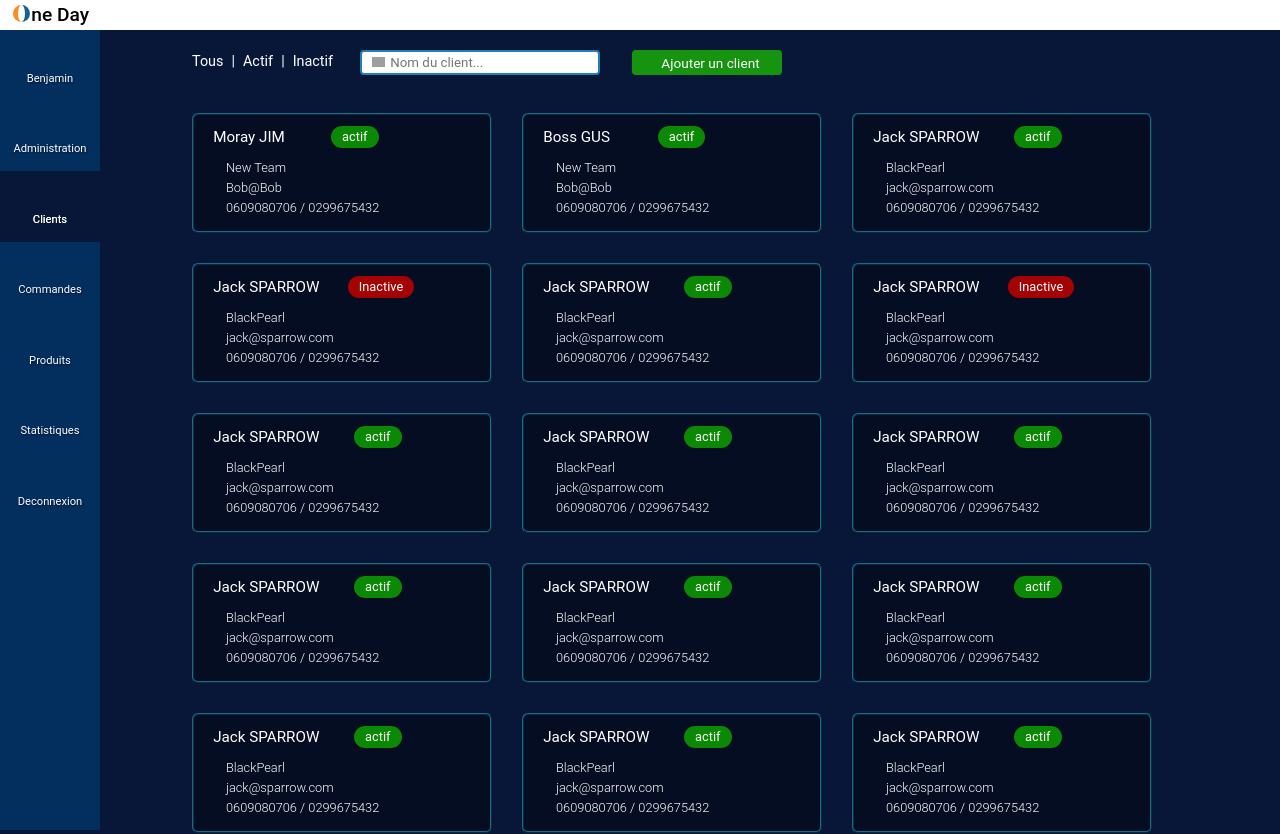
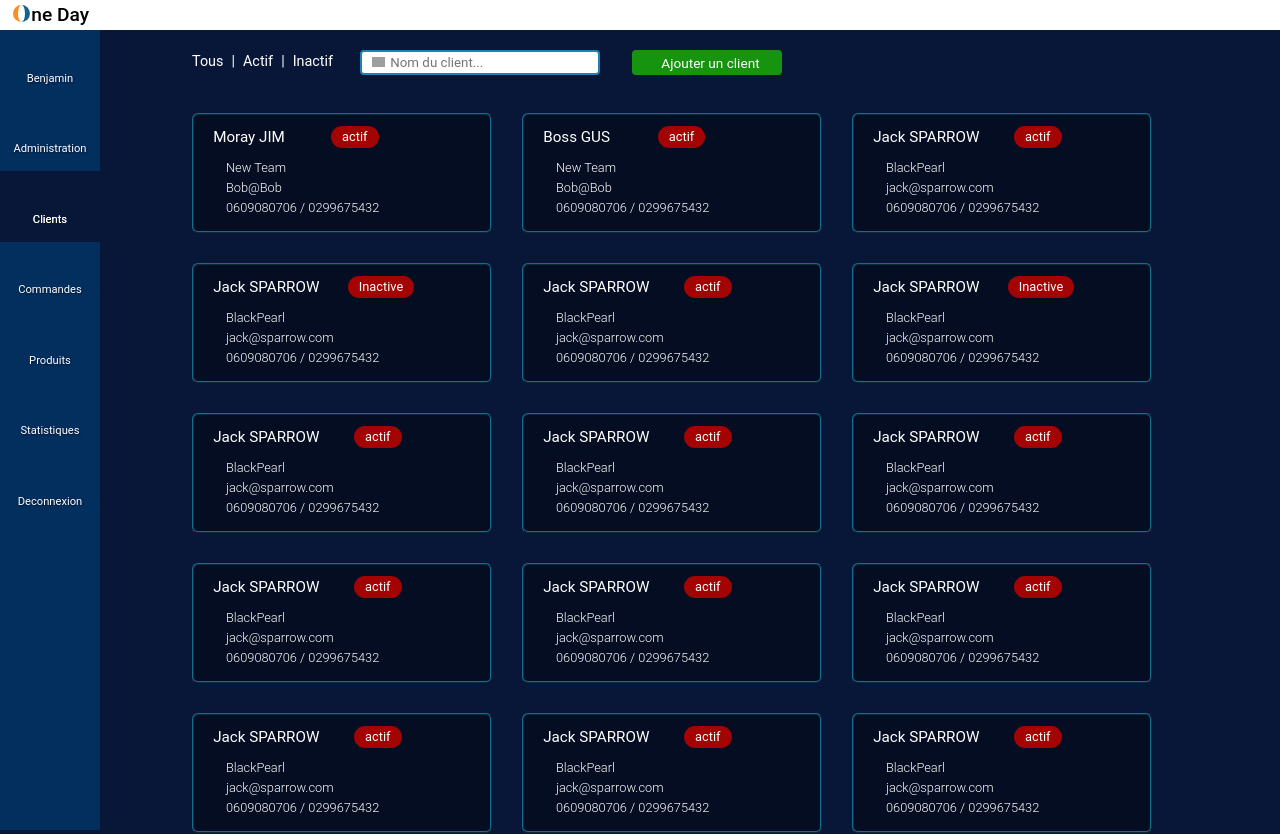
Before and after one commit to CGERARD35/projet-EPSI-angular, an Angular app: page /clients/list in a window 1280 px wide. Shown: the top 834 px of the page. Built offline with nearby package versions, Linux system fonts and the light colour scheme; data requests are answered from the project's data file; grey boxes are pictures that could not be loaded; some icons are missing.

Commit message:
MàJ actif-inactif

```diff
--- a/src/app/admin/pages/page-user-management-list/page-user-management-list.component.scss
+++ b/src/app/admin/pages/page-user-management-list/page-user-management-list.component.scss
@@ -44,7 +44,7 @@
 
 
 
-.contact-active, .contact-inactif{
+.contact-active, .contact-inactive{
   background-color: var(--dark-green);
   font-weight: 400;
   color: var(--white);
@@ -54,7 +54,7 @@
   text-align: center;
 }
 
-.contact-inactif {
+.contact-inactive {
   background-color: var(--dark-red);
 }
 
--- a/src/app/clients/pages/page-add-client/page-add-client.component.html
+++ b/src/app/clients/pages/page-add-client/page-add-client.component.html
@@ -47,11 +47,11 @@
           <legend>Statut</legend>
           <div class="form-radio">
             <div class="radio-option">
-              <input type="radio" id="active" name="statut" value="actif"[(ngModel)]="newClient.statut">
+              <input type="radio" id="active" name="statut" value="Actif"[(ngModel)]="newClient.statut">
               <label for="active">Actif</label>
             </div>
             <div class="radio-option">
-              <input type="radio" id="inactive" name="statut" value="Inactive" [(ngModel)]="newClient.statut">
+              <input type="radio" id="inactive" name="statut" value="Inactif" [(ngModel)]="newClient.statut">
               <label for="inactive">Inactif</label>
             </div>
           </div>
--- a/src/app/clients/pages/page-clients-list/page-clients-list.component.html
+++ b/src/app/clients/pages/page-clients-list/page-clients-list.component.html
@@ -21,12 +21,12 @@
   <div class="card" *ngFor="let client of clients$ | async">
     <div class="contact-header">
       <p>{{client.prenom}} {{client.nom | uppercase}}</p>
-      <ng-container *ngIf="client.statut === 'actif' then active else inactive" ></ng-container>
+      <ng-container *ngIf="client.statut === 'Actif' then active else inactive" ></ng-container>
       <ng-template #active>
         <p class="contact-active">{{client.statut}}</p>
       </ng-template>
       <ng-template #inactive>
-        <p class="contact-inactif">{{client.statut}}</p>
+        <p class="contact-inactive">{{client.statut}}</p>
       </ng-template>
       <a class="fa-solid fa-trash-can" (click)="deleteClient(client.id)"></a>
       <a routerLink="../edit/{{client.id}}"title="Modifier le client"><i class="fa-solid fa-pen-to-square"></i></a>
--- a/src/app/clients/pages/page-edit-client/page-edit-client.component.html
+++ b/src/app/clients/pages/page-edit-client/page-edit-client.component.html
@@ -52,12 +52,12 @@
           <div class="form-radio">
             <div class="radio-option">
               <input type="radio" id="active" name="statut"
-                     value="Active" [(ngModel)]="client.statut" [checked]="client.statut === 'Active'">
+                     value="Actif" [(ngModel)]="client.statut" [checked]="client.statut === 'Active'">
               <label for="active">Actif</label>
             </div>
             <div class="radio-option">
               <input type="radio" id="inactive" name="statut"
-                     value="Inactive" [(ngModel)]="client.statut" [checked]="client.statut === 'Inactive'">
+                     value="Inactif" [(ngModel)]="client.statut" [checked]="client.statut === 'Inactive'">
               <label for="inactive">Inactif</label>
             </div>
           </div>
--- a/src/app/orders/pages/page-list-orders/page-list-orders.component.html
+++ b/src/app/orders/pages/page-list-orders/page-list-orders.component.html
@@ -28,7 +28,7 @@
         <p class="contact-active">{{order.statut}}</p>
       </ng-template>
       <ng-template #impayee>
-        <p class="contact-inactif">{{order.statut}}</p>
+        <p class="contact-inactive">{{order.statut}}</p>
       </ng-template>
       <a routerLink="../edit/{{order.id}}"title="Modifier la commande"><i class="fa-solid fa-pen-to-square"></i></a>
     </div>
--- a/src/app/products/pages/page-product-list/page-product-list.component.html
+++ b/src/app/products/pages/page-product-list/page-product-list.component.html
@@ -27,7 +27,7 @@
         <p class="contact-active">{{produit.statut}}</p>
       </ng-template>
       <ng-template #innactif>
-        <p class="contact-inactif">{{produit.statut}}</p>
+        <p class="contact-inactive">{{produit.statut}}</p>
       </ng-template>
       <div>
         <a routerLink="../edit/{{produit.id}}" title="Modifier le produit"><i class="fa-solid fa-pen-to-square"></i></a>
--- a/src/styles/_cards.scss
+++ b/src/styles/_cards.scss
@@ -166,7 +166,7 @@
       transform: translatey(-3px);
       border: .12rem ridge var(--flashy-green);
       box-shadow: 1px 5px 22px var(--black);
-      .contact-header .contact-inactif{
+      .contact-header .contact-inactive{
         animation: displayRed .9s infinite ease-in-out;
       }
     }
@@ -197,7 +197,7 @@
   padding: .8rem 1.2rem;
   color: var(--dark-blue);
   font-size: .95rem;
-  .contact-active, .contact-inactif{
+  .contact-active, .contact-inactive{
     background-color: var(--dark-green);
     font-weight: 400;
     color: var(--white);
@@ -206,7 +206,7 @@
     padding: 0.2rem .7rem;
     border-radius: 20px;
   }
-  .contact-inactif{
+  .contact-inactive{
     background-color: var(--dark-red);
   }
 }
```
